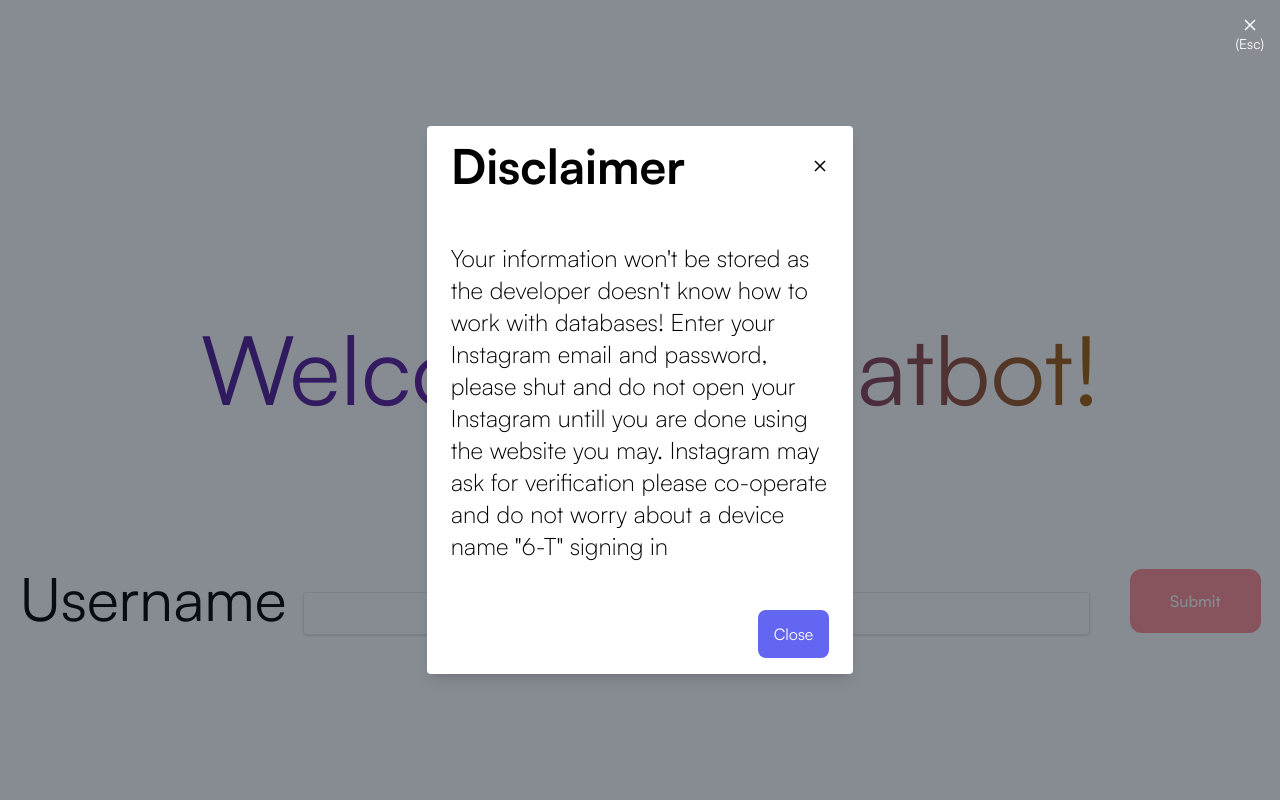
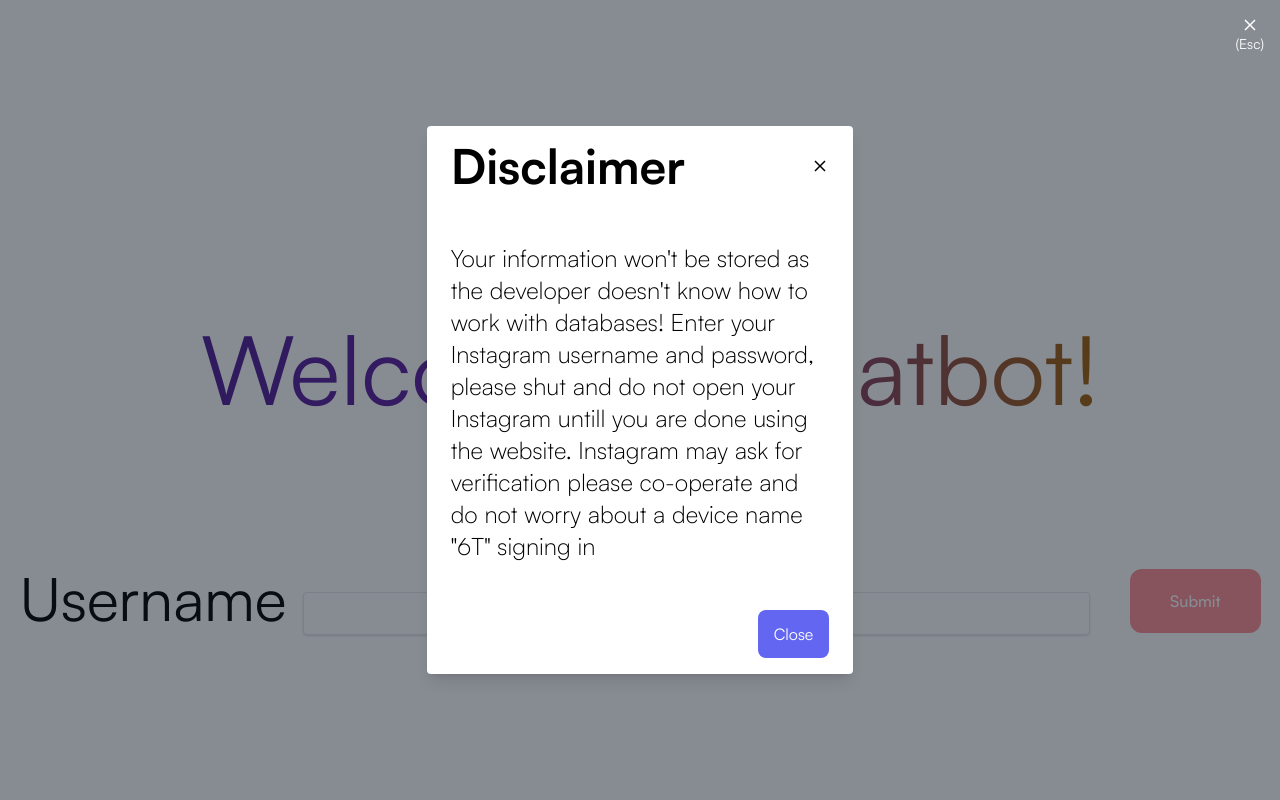
Before and after one commit to ArhaanB24/Chatbot, a Flask app: page / in a window 1280 px wide. Run offline with Flask 3, Linux system fonts and the light colour scheme; style sheets or scripts are compiled from the project's sources.

Commit message:
few changes to disclaimer

```diff
--- a/templates/index.html
+++ b/templates/index.html
@@ -74,11 +74,11 @@
 					<p class="text-2xl font-thin py-10">
 						Your information won't be stored as the developer
 						doesn't know how to work with databases! Enter your
-						Instagram email and password, please shut and do not
+						Instagram username and password, please shut and do not
 						open your Instagram untill you are done using the
-						website you may. Instagram may ask for verification
+						website. Instagram may ask for verification
 						please co-operate and do not worry about a device name
-						"6-T" signing in
+						"6T" signing in
 					</p>
 
 					<!--Footer-->
```
